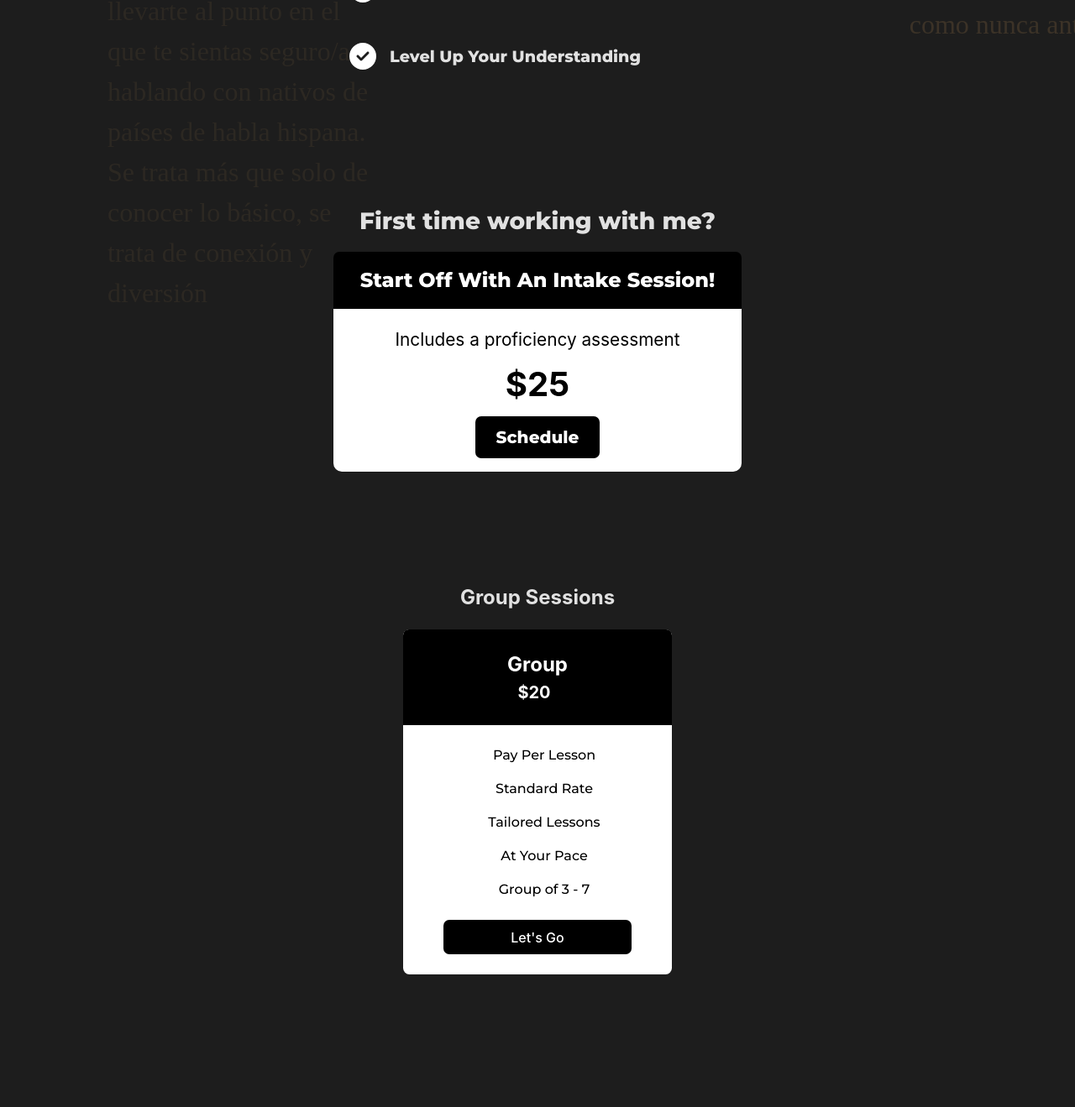
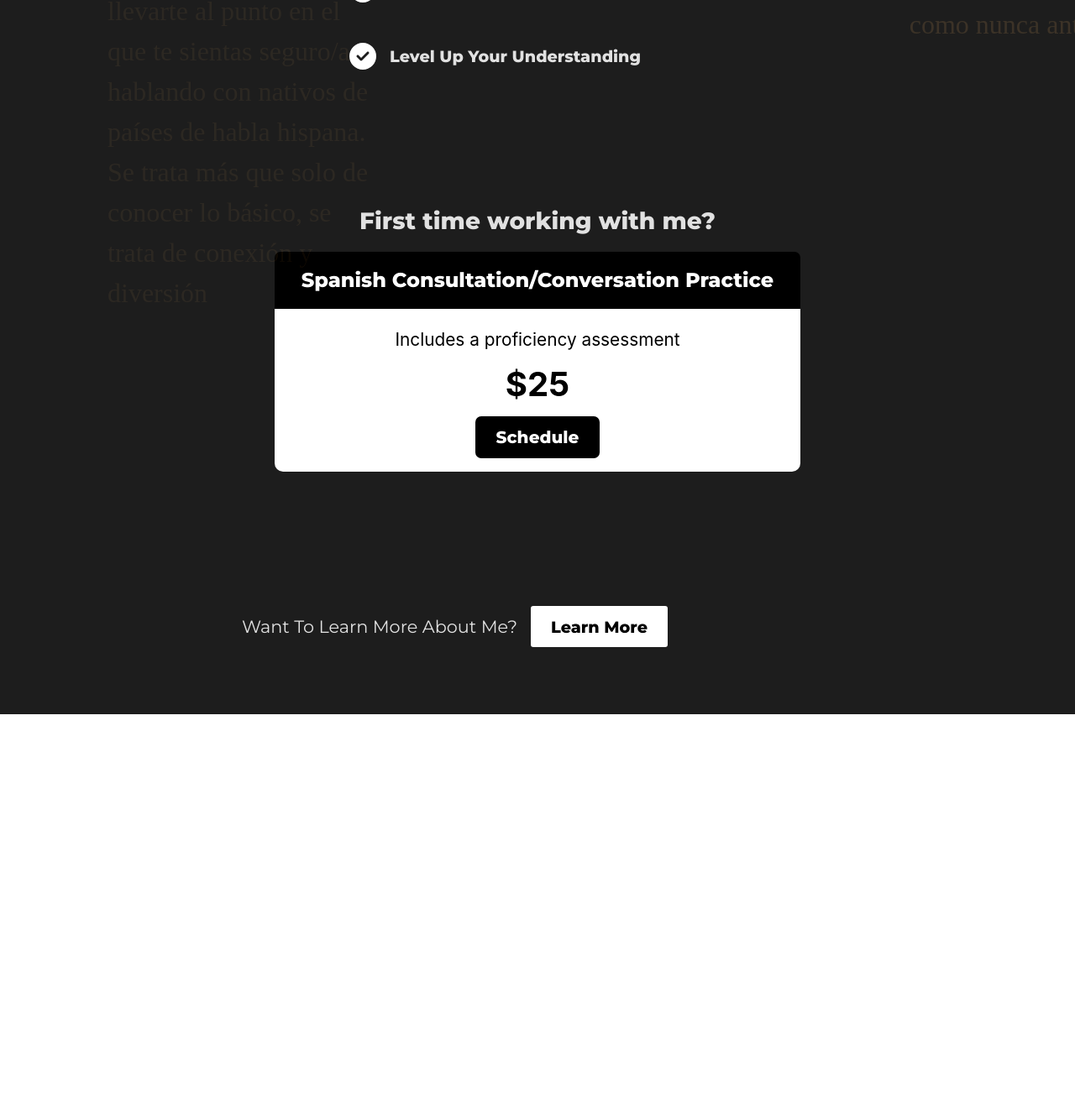
Before and after one commit to valeroscode/LoTienes, a React (Vite) app: page / in a window 1280 px wide. Shown: the part 1305-2624 px from the top of the page at 84% size. After the commit the page ends 2156 px from the top, so only its background shows below. Built offline with nearby package versions, Linux system fonts and the light colour scheme; a web font is replaced by a local one.

Commit message:
hid the group sessions and changed the text for the intake

```diff
--- a/src/Home.jsx
+++ b/src/Home.jsx
@@ -136,11 +136,11 @@ document.getElementById('vision-info-2').click();
 
       <div id='intake-session'>
         <div>
-         <h3 className='montserrat-800'>Start Off With An Intake Session!</h3>
+         <h3 className='montserrat-800'>Spanish Consultation/Conversation Practice</h3>
          </div>
          <p>Includes a proficiency assessment</p>
          <h2>$25</h2>
-         <button className='montserrat-800' onClick={() => window.open('https://calendly.com/dejour-banks02/spanish-consultation?fbclid=PAZXh0bgNhZW0CMTEAAaYsjHtY0UTjxzjJO5W4KojqejKul8hHWwYWGkuPTjKYgYJea26ysLPiPsI_aem_nf-7ErjjTY21JCssKZIRtA')}>Schedule</button>
+         <button className='montserrat-800' onClick={() => window.open('https://calendly.com/dejour-banks02/spanish-consultation')}>Schedule</button>
       </div>
 
       </div>
@@ -196,7 +196,7 @@ document.getElementById('vision-info-2').click();
 
       </div>
 
-      <div id='group-pack'>
+      <div id='group-pack' style={{display: 'none'}}>
        <h2>Group Sessions</h2>
 
        <div className='package-2'>
```
Also changed, not shown: 2 other files (tests, documents, lock files or other folders).
